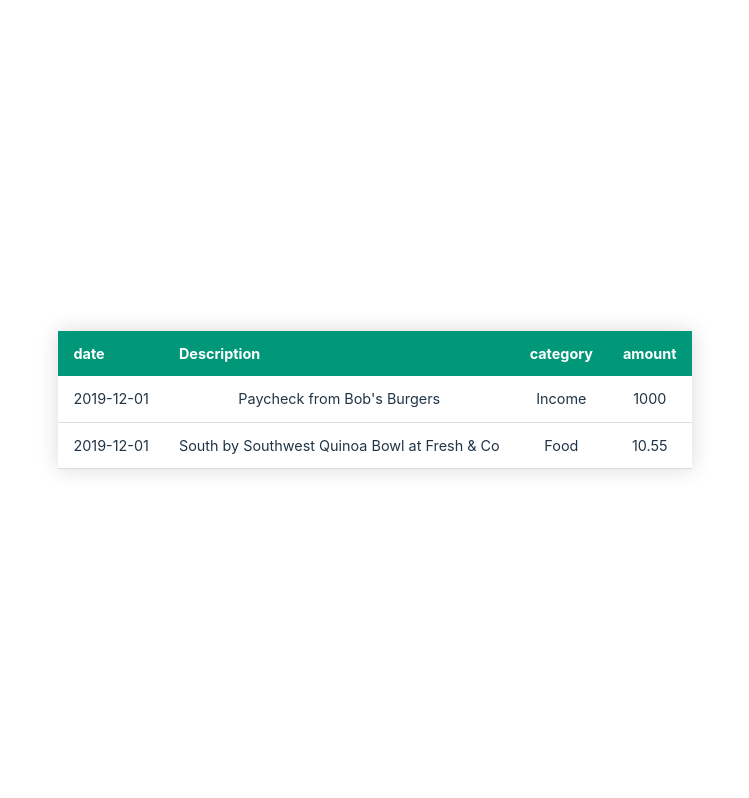
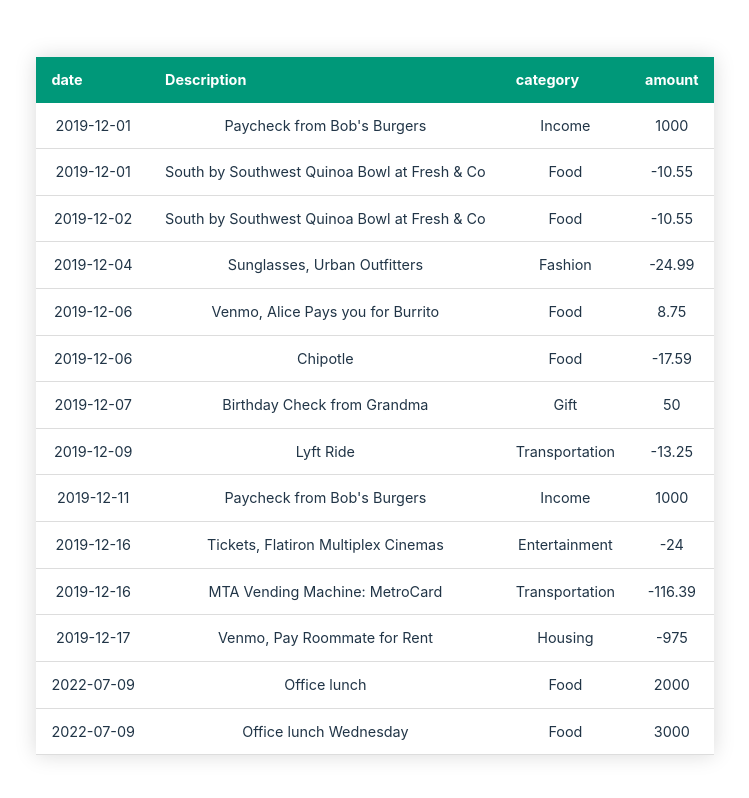
Before and after one commit to Mercy-chepchirchir/wk1-challenge-bank-of-flatiron, a React (Vite) app: page / in a window 1280 px wide. Shown: the top 798 px of the page, without its empty margins (265-1014 px from the left). Built offline with nearby package versions, Linux system fonts and the light colour scheme; data requests are answered from the project's data file.

Commit message:
display transaction details using map function

```diff
--- a/src/components/Transactions.jsx
+++ b/src/components/Transactions.jsx
@@ -9,9 +9,18 @@
             .then((data) => {
                 setTransactionsData(data)
             })
-    }, [transactionsData])
+    }, [])
 
-    console.log(transactionsData)
+    const displayTransactionsData = transactionsData.map((transaction) => {
+        return (
+                    <tr key={transaction.id}>
+                        <td>{transaction.date}</td>
+                        <td>{transaction.description}</td>
+                        <td>{transaction.category}</td>
+                        <td>{transaction.amount}</td>
+                    </tr>
+        )
+    })
 
     return (
         <div>
@@ -25,18 +34,7 @@
                     </tr>
                 </thead>
                 <tbody>
-                    <tr>
-                        <td>2019-12-01</td>
-                        <td>Paycheck from Bob's Burgers</td>
-                        <td>Income</td>
-                        <td>1000</td>
-                    </tr>
-                    <tr>
-                        <td>2019-12-01</td>
-                        <td>South by Southwest Quinoa Bowl at Fresh & Co</td>
-                        <td>Food</td>
-                        <td>10.55</td>
-                    </tr>
+                    {displayTransactionsData}
                 </tbody>
 
             </table>
```
